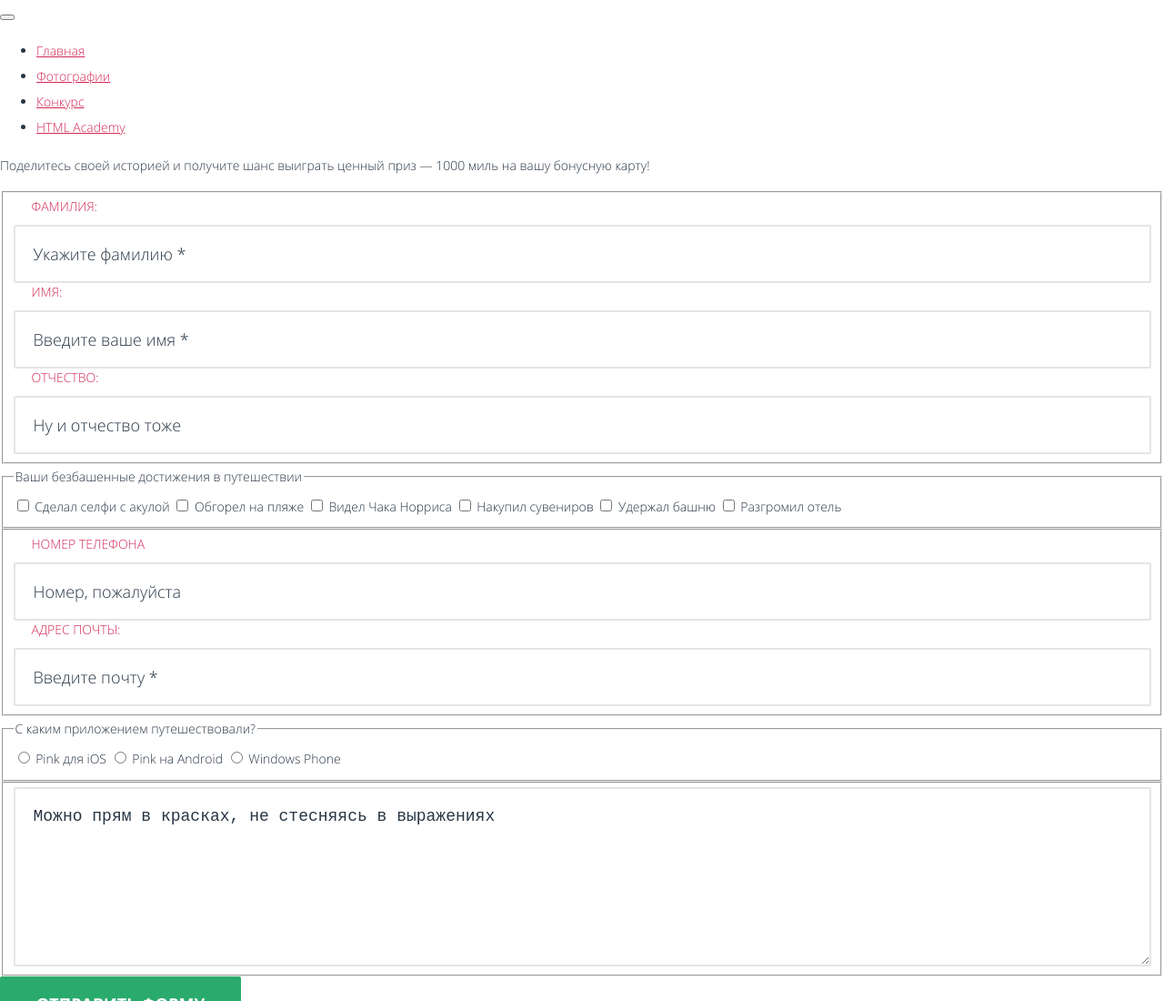
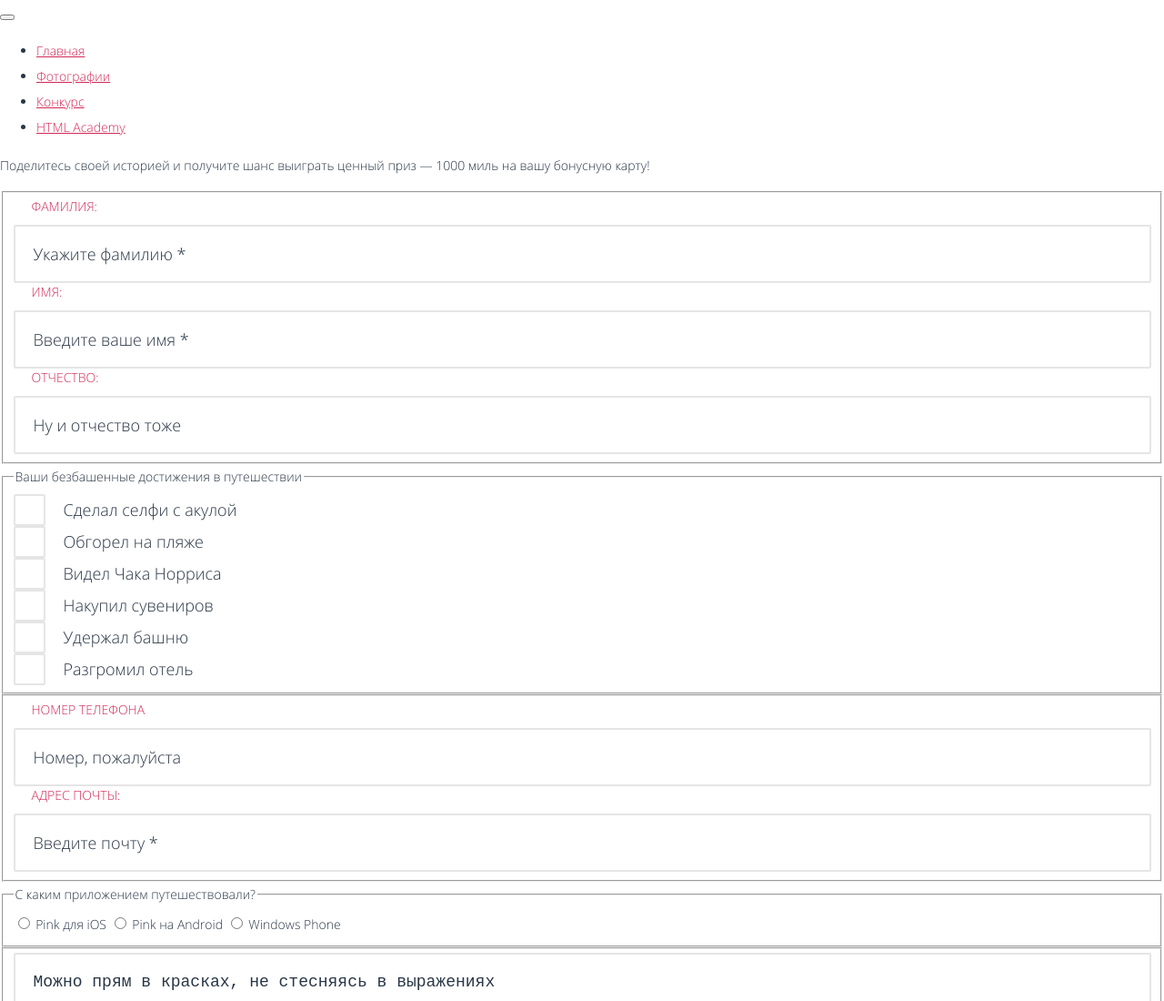
Before and after one commit to LoremLipsum/pink, a website: page source/form.html in a window 1280 px wide. Shown: the top 1100 px of the page at 91% size. Drawn offline with nearby package versions, Linux system fonts and the light colour scheme; files that its build step writes are made by us from their sources.

Commit message:
Add checkbox

```diff
--- /dev/null
+++ b/source/sass/blocks/_checkbox.scss
@@ -0,0 +1,70 @@
+.checkbox {
+  display: block;
+
+  &:hover {
+    .checkbox__label {
+      &::before {
+        border-color: $font-color;
+      }
+    }
+  }
+
+  &:active {
+    .checkbox__label {
+      &::before {
+        border-color: $main-color;
+      }
+    }
+  }
+}
+
+.checkbox__input {
+  position: fixed;
+  transform: scale(0);
+
+  &:checked {
+    ~ .checkbox__label {
+      &::after {
+        opacity: 1;
+      }
+    }
+  }
+}
+
+.checkbox__label {
+  position: relative;
+  display: inline-block;
+  min-height: 35px;
+  padding-top: 2px;
+  padding-left: 55px;
+  font-size: 18px;
+  line-height: 30px;
+
+  &::before,
+  &::after {
+    content: "";
+    position: absolute;
+    top: 0;
+    left: 0;
+    display: block;
+    width: 35px;
+    height: 35px;
+    transition-duration: 0.2s;
+    transition-property: border-color, opacity;
+  }
+
+  &::before {
+    border: 2px solid;
+    border-color: $border-color;
+    border-radius: 2px;
+    background-color: $white;
+  }
+
+  &::after {
+    background-image: url("../img/tick.svg");
+    background-repeat: no-repeat;
+    background-size: 22px 16px;
+    background-position: center;
+    opacity: 0;
+  }
+}
--- a/source/sass/style.scss
+++ b/source/sass/style.scss
@@ -5,3 +5,4 @@
 @import "./blocks/button";
 @import "./blocks/button-round";
 @import "./blocks/text-field";
+@import "./blocks/checkbox";
```
Also changed, not shown: source/img/tick.svg (added).
